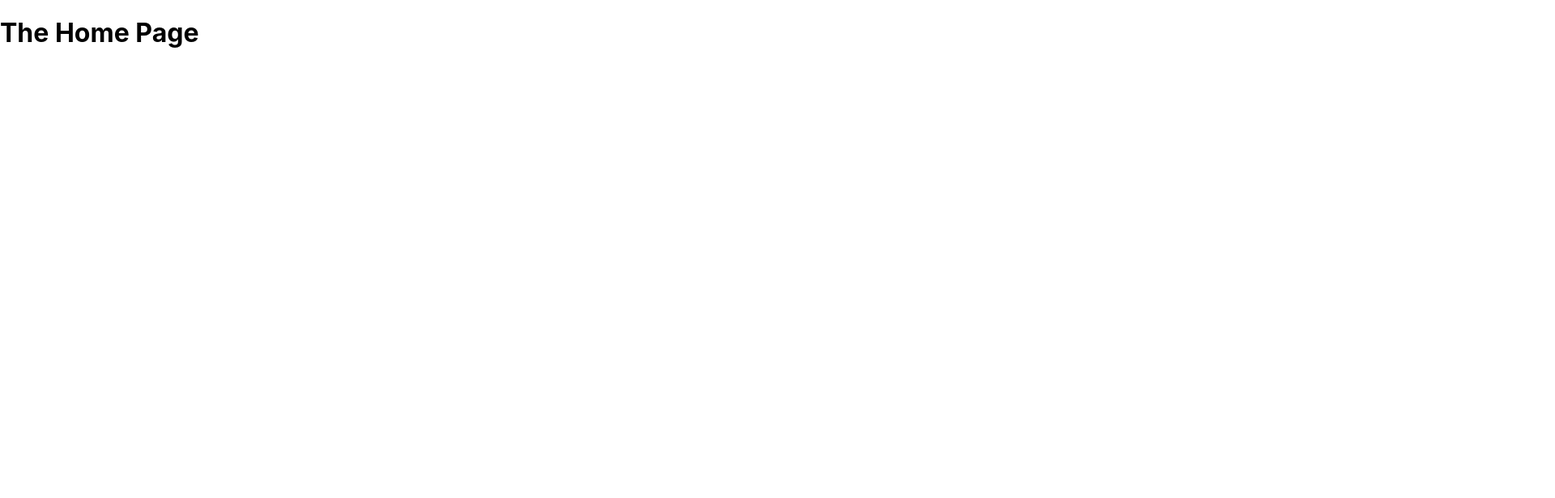
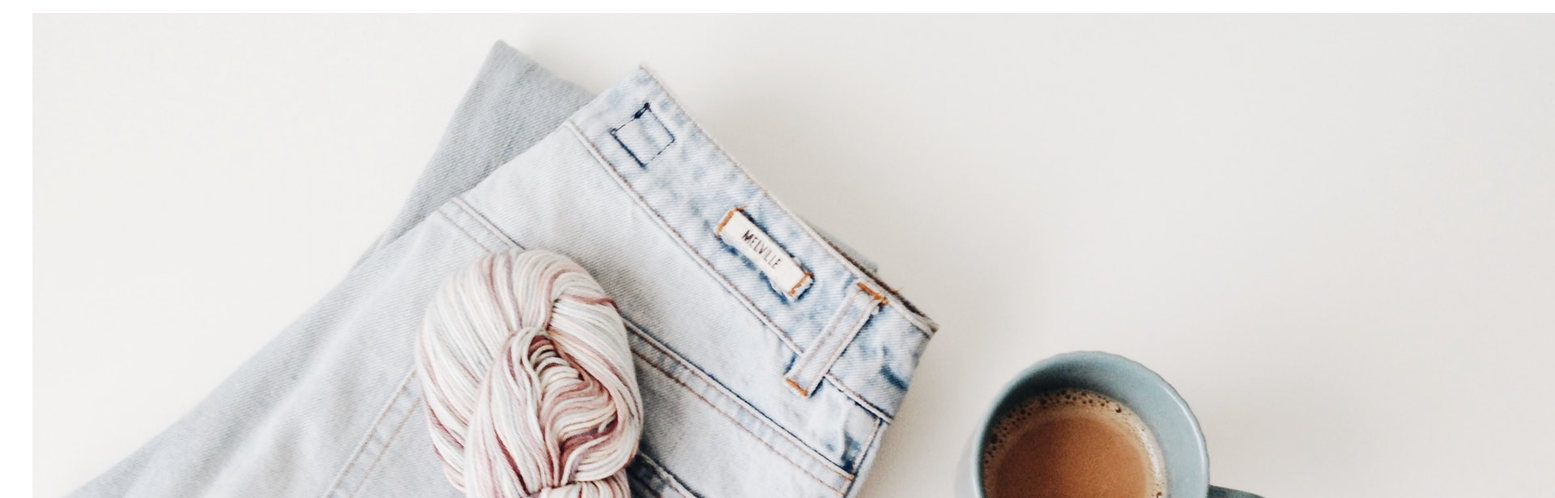
Before and after one commit to jbuican14/react-nextJS-search-app, a Next.js app: page / in a window 1280 px wide. Shown: the top 616 px of the page at 81% size, 1920 px wide, since content can reach past the window. Built offline with nearby package versions, Linux system fonts and the light colour scheme.

Commit message:
Create components and add list and list-item

```diff
--- /dev/null
+++ b/components/events/event-item.js
@@ -0,0 +1,34 @@
+import Link from 'next/link';
+
+function EventItem(props) {
+  const { title, image, date, location, id } = props;
+
+  const humanReadableDate = new Date(date).toLocaleDateString('en-US', {
+    day: 'numeric',
+    month: 'long',
+    year: 'numeric',
+  });
+  const formattedAddress = location.replace(', ', '\n');
+  const exploreLink = `/events/${id}`;
+
+  return (
+    <li>
+      <img src={'/' + image} alt={title} />
+      <div>
+        <div>
+          <h2>{title}</h2>
+          <div>
+            <time>{humanReadableDate}</time>
+          </div>
+          <div>
+            <address>{formattedAddress}</address>
+          </div>
+        </div>
+        <div>
+          <Link href={exploreLink}>Explore Event</Link>
+        </div>
+      </div>
+    </li>
+  );
+}
+export default EventItem;
--- /dev/null
+++ b/components/events/event-list.js
@@ -0,0 +1,22 @@
+import EventItem from './event-item';
+
+function EventList(props) {
+  const { items } = props;
+  console.log(items);
+  return (
+    <ul>
+      {items.map((event) => (
+        <EventItem
+          key={event.id}
+          id={event.id}
+          title={event.title}
+          location={event.location}
+          date={event.date}
+          image={event.image}
+        />
+      ))}
+    </ul>
+  );
+}
+
+export default EventList;
--- a/dummy-data.js
+++ b/dummy-data.js
@@ -26,7 +26,7 @@
       'You probably need no help with networking in general. But focusing your energy correctly - that is something where most people can improve.',
     location: 'My Street 12, 10115 Broke City',
     date: '2022-04-10',
-    image: 'images/extrovert-event.jpg',
+    image: 'images/onder-ortel-unsplash.jpg',
     isFeatured: true,
   },
 ];
--- a/pages/index.js
+++ b/pages/index.js
@@ -1,7 +1,11 @@
+import { getFeaturedEvents } from '../dummy-data';
+import EventList from '../components/events/event-list';
 function HomePage() {
+  const featuredEvents = getFeaturedEvents();
+  console.log(featuredEvents);
   return (
     <div>
-      <h1>The Home Page</h1>
+      <EventList items={featuredEvents} />
     </div>
   );
 }
```
